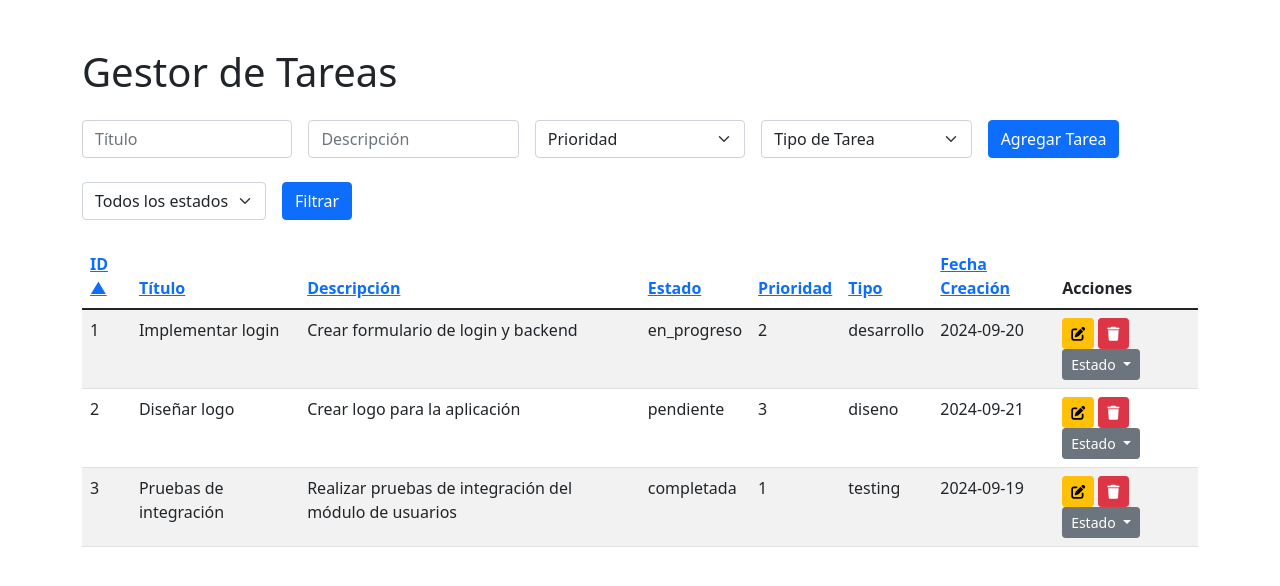
After one commit to Abrego-Gerardo/DESARROLLO_VII_GERARADO_ABREGO, a PHP site: page /PARCIALES/PARCIAL_2/index.php in a window 1280 px wide. The commit adds this page. Shown: the top 586 px of the page. Run offline with PHP 8.4, Linux system fonts and the light colour scheme.

Commit message:
Add files via upload

```diff
--- a/PARCIALES/PARCIAL_1/analisis_texto.php
+++ b/PARCIALES/PARCIAL_1/analisis_texto.php
@@ -2,7 +2,7 @@
 include 'utilidades_texto.php';
 
 $frases = [
-    "Desarrollo de Software", "Redes De Computradora.", "El que depende de otros."
+    "Desarrollo de Software", "Redes De Computradora.","El que depende de otros."
 ];
 
 echo "<table border='1'>
--- a/PARCIALES/PARCIAL_1/procesar_compras.php
+++ b/PARCIALES/PARCIAL_1/procesar_compras.php
@@ -6,7 +6,7 @@ $productos = [
     'pantalon' => 70,
     'zapatos' => 80,
     'calcetines' => 10,
-    'gorra' => 25
+    'gorras' => 25
 ];
 
 $carrito = [
@@ -14,7 +14,7 @@ $carrito = [
     'pantalon' => 1,
     'zapatos' => 1,
     'calcetines' => 3,
-    'gorra' => 0
+    'gorras' => 0
 ];
 
 $subtotal = 0;
--- /dev/null
+++ b/PARCIALES/PARCIAL_2/clases.php
@@ -0,0 +1,159 @@
+<?php
+// Archivo: clases.php
+
+class Tarea implements Detalle {
+    public $id;
+    public $titulo;
+    public $descripcion;
+    public $estado;
+    public $prioridad;
+    public $fechaCreacion;
+    public $tipo;
+
+    public function __construct($datos) {
+        foreach ($datos as $key => $value) {
+            $this->$key = $value;
+        }
+    }
+
+    public function obtenerDetallesEspecificos(): string {
+        return "Detalles generales de la tarea.";
+    }
+
+    // Implementar estos getters
+    // public function getEstado() { }
+    public function getEstado() {
+        return $this->estado;
+    }
+
+    // public function getPrioridad() { }
+    public function getPrioridad() {
+        return $this->prioridad;
+    }
+}
+
+// Implementar:
+// 1. La interfaz Detalle
+interface Detalle {
+    public function obtenerDetallesEspecificos(): string;
+}
+
+
+// 2. Modificar la clase Tarea para implementar la interfaz Detalle
+class GestorTareas {
+    private $tareas = [];
+
+    public function cargarTareas() {
+        $json = file_get_contents('tareas.json');
+        $data = json_decode($json, true);
+        foreach ($data as $tareaData) {
+            switch ($tareaData['tipo']) {
+                case 'desarrollo':
+                    $tarea = new TareaDesarrollo($tareaData);
+                    break;
+                case 'diseno':
+                    $tarea = new TareaDiseno($tareaData);
+                    break;
+                case 'testing':
+                    $tarea = new TareaTesting($tareaData);
+                    break;
+                default:
+                    $tarea = new Tarea($tareaData);
+                    break;
+            }
+            $this->tareas[] = $tarea;
+        }
+
+        return $this->tareas;
+    }
+
+    public function agregarTarea($tarea) {
+        $this->tareas[] = $tarea;
+    }
+
+    public function eliminarTarea($id) {
+        foreach ($this->tareas as $key => $tarea) {
+            if ($tarea->id == $id) {
+                unset($this->tareas[$key]);
+                break;
+            }
+        }
+    }
+
+    public function actualizarTarea($tareaActualizada) {
+        foreach ($this->tareas as $key => $tarea) {
+            if ($tarea->id == $tareaActualizada->id) {
+                $this->tareas[$key] = $tareaActualizada;
+                break;
+            }
+        }
+    }
+
+    public function actualizarEstadoTarea($id, $nuevoEstado) {
+        foreach ($this->tareas as $tarea) {
+            if ($tarea->id == $id) {
+                $tarea->estado = $nuevoEstado;
+                break;
+            }
+        }
+    }
+
+    public function buscarTareasPorEstado($estado) {
+        $result = [];
+        foreach ($this->tareas as $tarea) {
+            if ($tarea->estado == $estado) {
+                $result[] = $tarea;
+            }
+        }
+        return $result;
+    }
+
+    public function listarTareas($filtroEstado = '') {
+        if ($filtroEstado) {
+            return $this->buscarTareasPorEstado($filtroEstado);
+        }
+        return $this->tareas;
+    }
+}
+
+
+// 3. Las clases TareaDesarrollo, TareaDiseno y TareaTesting que hereden de Tarea
+class TareaDesarrollo extends Tarea {
+    public $lenguajeProgramacion;
+
+    public function __construct($datos) {
+        parent::__construct($datos);
+        $this->lenguajeProgramacion = $datos['lenguajeProgramacion'];
+    }
+
+    public function obtenerDetallesEspecificos(): string {
+        return "Lenguaje de programación: " . $this->lenguajeProgramacion;
+    }
+}
+
+class TareaDiseno extends Tarea {
+    public $herramientaDiseno;
+
+    public function __construct($datos) {
+        parent::__construct($datos);
+        $this->herramientaDiseno = $datos['herramientaDiseno'];
+    }
+
+    public function obtenerDetallesEspecificos(): string {
+        return "Herramienta de diseño: " . $this->herramientaDiseno;
+    }
+}
+
+class TareaTesting extends Tarea {
+    public $tipoTest;
+
+    public function __construct($datos) {
+        parent::__construct($datos);
+        $this->tipoTest = $datos['tipoTest'];
+    }
+
+    public function obtenerDetallesEspecificos(): string {
+        return "Tipo de test: " . $this->tipoTest;
+    }
+}
+?>
--- /dev/null
+++ b/PARCIALES/PARCIAL_2/index.php
@@ -0,0 +1,216 @@
+<?php
+ini_set('display_errors', 1);
+ini_set('display_startup_errors', 1);
+error_reporting(E_ALL);
+
+require_once 'clases.php';
+
+// Obtener la acción del query string, 'list' por defecto
+$action = isset($_GET['action']) ? $_GET['action'] : 'list';
+
+// Variable para almacenar la tarea en edición
+$tareaEnEdicion = null;
+
+// Variables para ordenamiento y filtrado
+$sortField = isset($_GET['field']) ? $_GET['field'] : 'id';
+$sortDirection = isset($_GET['direction']) ? $_GET['direction'] : 'ASC';
+$filterEstado = isset($_GET['filterEstado']) ? $_GET['filterEstado'] : '';
+
+$tareas = null;
+
+// Procesar la acción
+switch ($action) {
+    case 'add':
+        // Los estudiantes deben implementar esta lógica
+        break;
+
+    case 'edit':
+        // Los estudiantes deben implementar esta lógica
+        break;
+
+    case 'delete':
+        // Los estudiantes deben implementar esta lógica
+        break;
+
+    case 'status':
+        // Los estudiantes deben implementar esta lógica
+        break;
+
+    case 'filter':
+        // Los estudiantes deben implementar esta lógica
+        break;
+
+    case 'list':
+    default:
+        // Por ahora, simplemente cargamos todas las tareas
+        break;
+}
+
+// Cargar las tareas si aún no se han cargado
+if ($tareas === null) {
+    $gestorTareas = new GestorTareas();
+    $tareas = $gestorTareas->cargarTareas();
+}
+
+?>
+<!DOCTYPE html>
+<html lang="es">
+<head>
+    <meta charset="UTF-8">
+    <meta name="viewport" content="width=device-width, initial-scale=1.0">
+    <title>Gestor de Tareas</title>
+    <link href="https://cdn.jsdelivr.net/npm/bootstrap@5.1.3/dist/css/bootstrap.min.css" rel="stylesheet">
+    <link href="https://cdnjs.cloudflare.com/ajax/libs/font-awesome/6.0.0-beta3/css/all.min.css" rel="stylesheet">
+</head>
+<body>
+    <div class="container mt-5">
+        <h1 class="mb-4">Gestor de Tareas</h1>
+
+        <?php if (isset($mensaje)): ?>
+            <div class="alert alert-success" role="alert">
+                <?php echo $mensaje; ?>
+            </div>
+        <?php endif; ?>
+
+        <!-- Formulario para agregar/editar tarea -->
+        <form action="index.php" method="GET" class="row g-3 mb-4 align-items-end">
+            <input type="hidden" name="action" value="<?php echo $tareaEnEdicion ? 'edit' : 'add'; ?>">
+            <?php if ($tareaEnEdicion): ?>
+                <input type="hidden" name="id" value="<?php echo $tareaEnEdicion->id; ?>">
+            <?php endif; ?>
+
+            <div class="col">
+                <input type="text" class="form-control" name="titulo" placeholder="Título" required
+                       value="<?php echo $tareaEnEdicion ? $tareaEnEdicion->titulo : ''; ?>">
+            </div>
+            <div class="col">
+                <input type="text" class="form-control" name="descripcion" placeholder="Descripción" required
+                       value="<?php echo $tareaEnEdicion ? $tareaEnEdicion->descripcion : ''; ?>">
+            </div>
+            <div class="col">
+                <select class="form-select" name="prioridad" required>
+                    <option value="">Prioridad</option>
+                    <?php
+                    for ($i = 1; $i <= 5; $i++) {
+                        $selected = ($tareaEnEdicion && $tareaEnEdicion->prioridad == $i) ? 'selected' : '';
+                        echo "<option value=\"$i\" $selected>$i " . ($i == 1 ? '(Alta)' : ($i == 5 ? '(Baja)' : '')) . "</option>";
+                    }
+                    ?>
+                </select>
+            </div>
+            <div class="col">
+                <select class="form-select" name="tipo" required id="tipoTarea">
+                    <option value="">Tipo de Tarea</option>
+                    <option value="desarrollo" <?php echo ($tareaEnEdicion && $tareaEnEdicion->tipo == 'desarrollo') ? 'selected' : ''; ?>>Desarrollo</option>
+                    <option value="diseno" <?php echo ($tareaEnEdicion && $tareaEnEdicion->tipo == 'diseno') ? 'selected' : ''; ?>>Diseño</option>
+                    <option value="testing" <?php echo ($tareaEnEdicion && $tareaEnEdicion->tipo == 'testing') ? 'selected' : ''; ?>>Testing</option>
+                </select>
+            </div>
+            <div class="col" id="campoEspecifico" style="display:none;">
+                <input type="text" class="form-control" id="campoDesarrollo" name="lenguajeProgramacion" placeholder="Lenguaje de Programación" style="display:none;">
+                <input type="text" class="form-control" id="campoDiseno" name="herramientaDiseno" placeholder="Herramienta de Diseño" style="display:none;">
+                <select class="form-select" id="campoTesting" name="tipoTest" style="display:none;">
+                    <option value="">Tipo de Test</option>
+                    <option value="unitario">Unitario</option>
+                    <option value="integracion">Integración</option>
+                    <option value="e2e">E2E</option>
+                </select>
+            </div>
+            <div class="col">
+                <button type="submit" class="btn btn-primary">
+                    <?php echo $tareaEnEdicion ? 'Actualizar Tarea' : 'Agregar Tarea'; ?>
+                </button>
+            </div>
+        </form>
+
+        <!-- Filtro por estado -->
+        <form action="index.php" method="GET" class="row g-3 mb-4 align-items-end">
+            <input type="hidden" name="action" value="filter">
+            <div class="col-auto">
+                <select name="filterEstado" class="form-select">
+                    <option value="">Todos los estados</option>
+                    <option value="pendiente" <?php echo $filterEstado == 'pendiente' ? 'selected' : ''; ?>>Pendiente</option>
+                    <option value="en_progreso" <?php echo $filterEstado == 'en_progreso' ? 'selected' : ''; ?>>En Progreso</option>
+                    <option value="completada" <?php echo $filterEstado == 'completada' ? 'selected' : ''; ?>>Completada</option>
+                </select>
+            </div>
+            <div class="col-auto">
+                <button type="submit" class="btn btn-primary">Filtrar</button>
+            </div>
+        </form>
+
+        <!-- Tabla de tareas -->
+        <table class="table table-striped table-hover">
+            <thead>
+                <tr>
+                    <th><a href="index.php?action=sort&field=id&direction=<?php echo $sortField == 'id' && $sortDirection == 'ASC' ? 'DESC' : 'ASC'; ?>">ID <?php echo $sortField == 'id' ? ($sortDirection == 'ASC' ? '▲' : '▼') : ''; ?></a></th>
+                    <th><a href="index.php?action=sort&field=titulo&direction=<?php echo $sortField == 'titulo' && $sortDirection == 'ASC' ? 'DESC' : 'ASC'; ?>">Título <?php echo $sortField == 'titulo' ? ($sortDirection == 'ASC' ? '▲' : '▼') : ''; ?></a></th>
+                    <th><a href="index.php?action=sort&field=descripcion&direction=<?php echo $sortField == 'descripcion' && $sortDirection == 'ASC' ? 'DESC' : 'ASC'; ?>">Descripción <?php echo $sortField == 'descripcion' ? ($sortDirection == 'ASC' ? '▲' : '▼') : ''; ?></a></th>
+                    <th><a href="index.php?action=sort&field=estado&direction=<?php echo $sortField == 'estado' && $sortDirection == 'ASC' ? 'DESC' : 'ASC'; ?>">Estado <?php echo $sortField == 'estado' ? ($sortDirection == 'ASC' ? '▲' : '▼') : ''; ?></a></th>
+                    <th><a href="index.php?action=sort&field=prioridad&direction=<?php echo $sortField == 'prioridad' && $sortDirection == 'ASC' ? 'DESC' : 'ASC'; ?>">Prioridad <?php echo $sortField == 'prioridad' ? ($sortDirection == 'ASC' ? '▲' : '▼') : ''; ?></a></th>
+                    <th><a href="index.php?action=sort&field=tipo&direction=<?php echo $sortField == 'tipo' && $sortDirection == 'ASC' ? 'DESC' : 'ASC'; ?>">Tipo <?php echo $sortField == 'tipo' ? ($sortDirection == 'ASC' ? '▲' : '▼') : ''; ?></a></th>
+                    <th><a href="index.php?action=sort&field=fechaCreacion&direction=<?php echo $sortField == 'fechaCreacion' && $sortDirection == 'ASC' ? 'DESC' : 'ASC'; ?>">Fecha Creación <?php echo $sortField == 'fechaCreacion' ? ($sortDirection == 'ASC' ? '▲' : '▼') : ''; ?></a></th>
+                    <th>Acciones</th>
+                </tr>
+            </thead>
+            <tbody>
+                <?php foreach ($tareas as $tarea): ?>
+                    <tr>
+                        <td><?php echo $tarea->id; ?></td>
+                        <td><?php echo $tarea->titulo; ?></td>
+                        <td><?php echo $tarea->descripcion; ?></td>
+                        <td><?php echo $tarea->estado; ?></td>
+                        <td><?php echo $tarea->prioridad; ?></td>
+                        <td><?php echo $tarea->tipo; ?></td>
+                        <td><?php echo $tarea->fechaCreacion; ?></td>
+                        <td>
+                            <a href='index.php?action=edit&id=<?php echo $tarea->id; ?>' class='btn btn-sm btn-warning'><i class='fas fa-edit'></i></a>
+                            <a href='index.php?action=delete&id=<?php echo $tarea->id; ?>' class='btn btn-sm btn-danger' onclick="return confirm('¿Está seguro de que desea eliminar esta tarea?');"><i class='fas fa-trash'></i></a>
+                            <div class='btn-group'>
+                                <button type='button' class='btn btn-sm btn-secondary dropdown-toggle' data-bs-toggle='dropdown'>
+                                    Estado
+                                </button>
+                                <ul class='dropdown-menu'>
+                                    <li><a class='dropdown-item' href='index.php?action=status&id=<?php echo $tarea->id; ?>&estado=pendiente'>Pendiente</a></li>
+                                    <li><a class='dropdown-item' href='index.php?action=status&id=<?php echo $tarea->id; ?>&estado=en_progreso'>En Progreso</a></li>
+                                    <li><a class='dropdown-item' href='index.php?action=status&id=<?php echo $tarea->id; ?>&estado=completada'>Completada</a></li>
+                                </ul>
+                            </div>
+                        </td>
+                    </tr>
+                <?php endforeach; ?>
+            </tbody>
+        </table>
+    </div>
+
+    <script src="https://cdn.jsdelivr.net/npm/bootstrap@5.1.3/dist/js/bootstrap.bundle.min.js"></script>
+    <script>
+    document.getElementById('tipoTarea').addEventListener('change', function() {
+        const campoEspecifico = document.getElementById('campoEspecifico');
+        const campoDesarrollo = document.getElementById('campoDesarrollo');
+        const campoDiseno = document.getElementById('campoDiseno');
+        const campoTesting = document.getElementById('campoTesting');
+
+        campoEspecifico.style.display = 'none';
+        campoDesarrollo.style.display = 'none';
+        campoDiseno.style.display = 'none';
+        campoTesting.style.display = 'none';
+
+        switch(this.value) {
+            case 'desarrollo':
+                campoEspecifico.style.display = 'block';
+                campoDesarrollo.style.display = 'block';
+                break;
+            case 'diseno':
+                campoEspecifico.style.display = 'block';
+                campoDiseno.style.display = 'block';
+                break;
+            case 'testing':
+                campoEspecifico.style.display = 'block';
+                campoTesting.style.display = 'block';
+                break;
+        }
+    });
+    </script>
+</body>
+</html>
```
Also changed, not shown: PARCIALES/PARCIAL_2/tareas.json (added, +32 -0 lines), PARCIALES/PARCIAL_1/utilidades_texto.php (line endings or trailing spaces).
